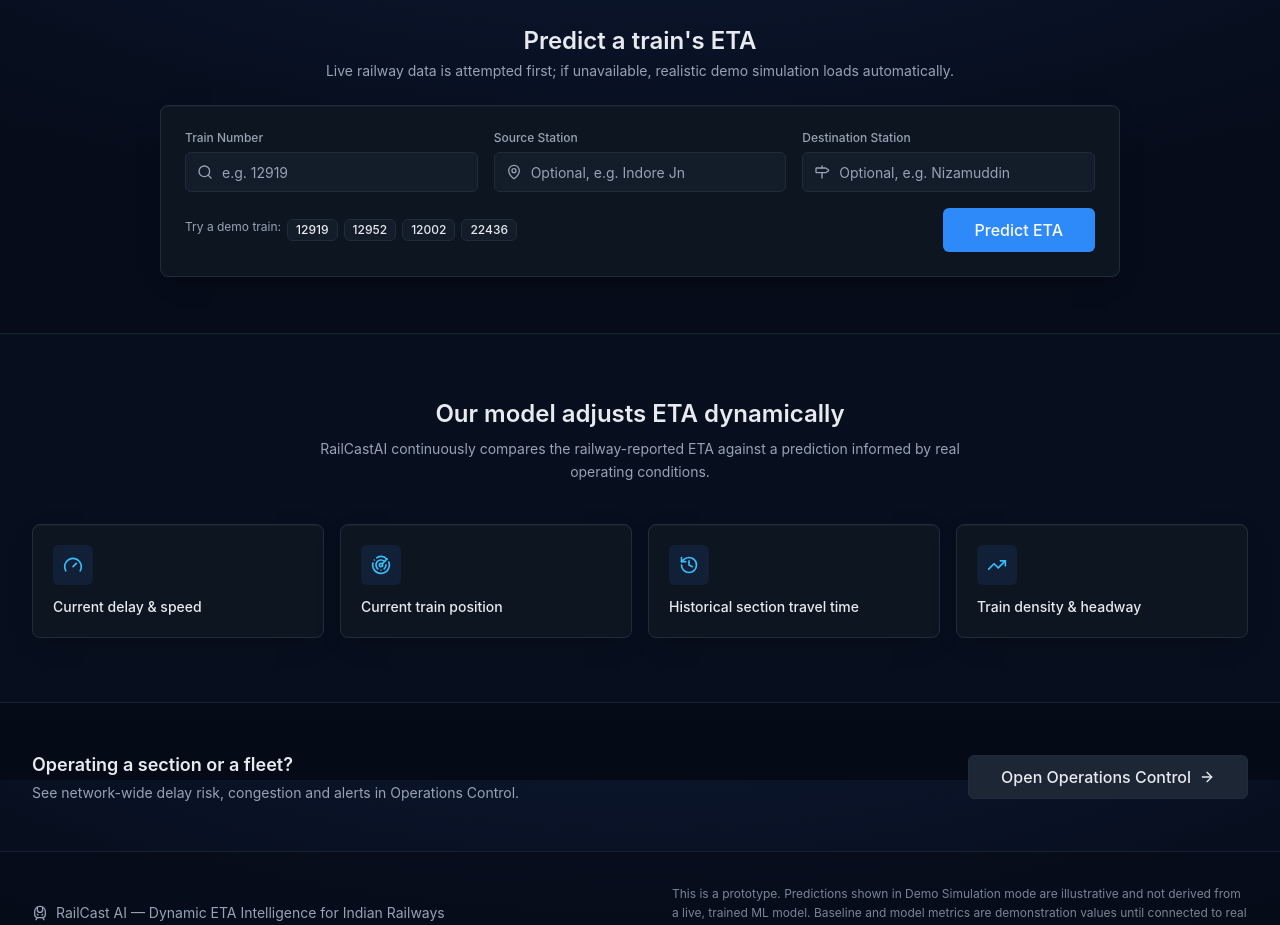
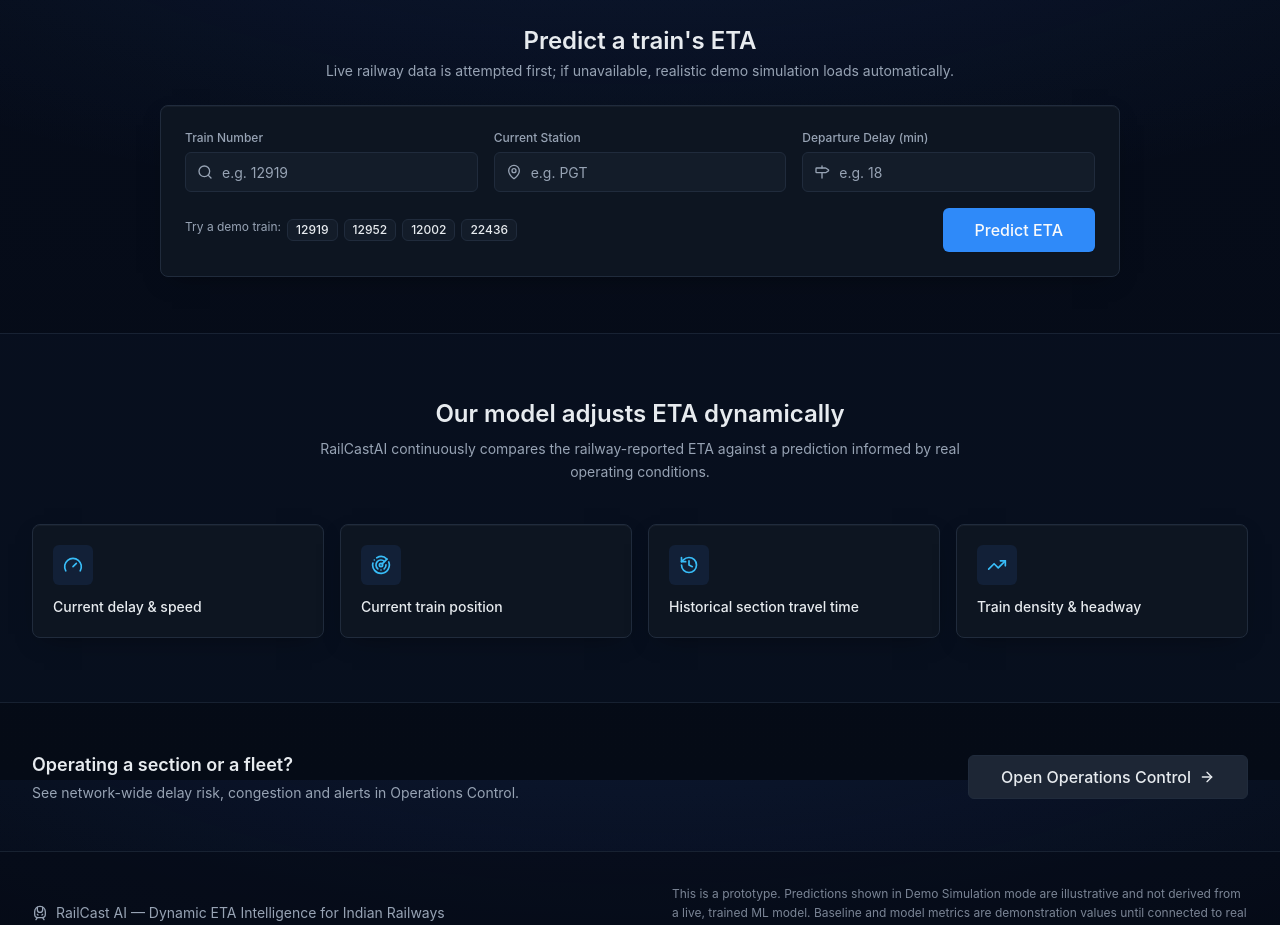
Before and after one commit to CodecrafterGeetika/railcast-ai, a Next.js app: page / in a window 1280 px wide. Shown: the part 820-1745 px from the top of the page. Built offline with nearby package versions, Linux system fonts and the light colour scheme.

Commit message:
Add current station and departure delay inputs
Refactor TrainSearch component to include current station and departure delay inputs. Update form submission to pass current station and delay as query parameters.

```diff
--- a/components/TrainSearch.tsx
+++ b/components/TrainSearch.tsx
@@ -10,32 +10,62 @@
 
 export function TrainSearch({ className }: { className?: string }) {
   const router = useRouter();
+
   const [trainNumber, setTrainNumber] = useState("");
-  const [source, setSource] = useState("");
-  const [destination, setDestination] = useState("");
+  const [currentStation, setCurrentStation] = useState("");
+  const [departureDelay, setDepartureDelay] = useState("");
   const [error, setError] = useState<string | null>(null);
 
   function handleSubmit(e: React.FormEvent) {
     e.preventDefault();
+
     const trimmed = trainNumber.trim();
+
     if (!trimmed) {
       setError("Enter a train number to predict its ETA.");
       return;
     }
+
+    const station = currentStation.trim().toUpperCase();
+    const delay = Number(departureDelay);
+
+    if (!station) {
+      setError("Enter the current station code, e.g. PGT.");
+      return;
+    }
+
+    if (!Number.isFinite(delay)) {
+      setError("Enter the departure delay in minutes.");
+      return;
+    }
+
     setError(null);
-    router.push(`/train/${encodeURIComponent(trimmed)}`);
+
+    router.push(
+      `/train/${encodeURIComponent(
+        trimmed
+      )}?current_station=${encodeURIComponent(
+        station
+      )}&departure_delay=${encodeURIComponent(String(delay))}`
+    );
   }
 
   return (
     <Card className={className}>
       <CardContent className="p-6">
-        <form onSubmit={handleSubmit} className="grid gap-4 sm:grid-cols-3">
+        <form
+          onSubmit={handleSubmit}
+          className="grid gap-4 sm:grid-cols-3"
+        >
+          {/* Train Number */}
           <div className="sm:col-span-1">
             <label className="mb-1.5 block text-xs font-medium text-muted-foreground">
               Train Number
             </label>
+
             <div className="relative">
               <Search className="pointer-events-none absolute left-3 top-1/2 h-4 w-4 -translate-y-1/2 text-muted-foreground" />
+
               <Input
                 value={trainNumber}
                 onChange={(e) => setTrainNumber(e.target.value)}
@@ -45,54 +75,81 @@
               />
             </div>
           </div>
+
+          {/* Current Station */}
           <div className="sm:col-span-1">
             <label className="mb-1.5 block text-xs font-medium text-muted-foreground">
-              Source Station
+              Current Station
             </label>
+
             <div className="relative">
               <MapPin className="pointer-events-none absolute left-3 top-1/2 h-4 w-4 -translate-y-1/2 text-muted-foreground" />
+
               <Input
-                value={source}
-                onChange={(e) => setSource(e.target.value)}
-                placeholder="Optional, e.g. Indore Jn"
-                className="pl-9"
-              />
-            </div>
-          </div>
-          <div className="sm:col-span-1">
-            <label className="mb-1.5 block text-xs font-medium text-muted-foreground">
-              Destination Station
-            </label>
-            <div className="relative">
-              <Milestone className="pointer-events-none absolute left-3 top-1/2 h-4 w-4 -translate-y-1/2 text-muted-foreground" />
-              <Input
-                value={destination}
-                onChange={(e) => setDestination(e.target.value)}
-                placeholder="Optional, e.g. Nizamuddin"
+                value={currentStation}
+                onChange={(e) => setCurrentStation(e.target.value)}
+                placeholder="e.g. PGT"
                 className="pl-9"
               />
             </div>
           </div>
 
+          {/* Departure Delay */}
+          <div className="sm:col-span-1">
+            <label className="mb-1.5 block text-xs font-medium text-muted-foreground">
+              Departure Delay (min)
+            </label>
+
+            <div className="relative">
+              <Milestone className="pointer-events-none absolute left-3 top-1/2 h-4 w-4 -translate-y-1/2 text-muted-foreground" />
+
+              <Input
+                value={departureDelay}
+                onChange={(e) => setDepartureDelay(e.target.value)}
+                placeholder="e.g. 18"
+                type="number"
+                min="0"
+                className="pl-9"
+              />
+            </div>
+          </div>
+
+          {/* Demo trains + Predict button */}
           <div className="flex flex-col gap-2 sm:col-span-3 sm:flex-row sm:items-center sm:justify-between">
             <div className="flex flex-wrap gap-1.5">
-              <span className="text-xs text-muted-foreground">Try a demo train:</span>
+              <span className="text-xs text-muted-foreground">
+                Try a demo train:
+              </span>
+
               {trainSummaries.map((t) => (
                 <button
                   type="button"
                   key={t.trainNumber}
-                  onClick={() => router.push(`/train/${t.trainNumber}`)}
+                  onClick={() =>
+                    router.push(`/train/${t.trainNumber}`)
+                  }
                   className="rounded-md border border-border bg-secondary/40 px-2 py-0.5 text-xs font-medium text-foreground hover:bg-secondary"
                 >
                   {t.trainNumber}
                 </button>
               ))}
             </div>
-            <Button type="submit" size="lg" className="w-full sm:w-auto">
+
+            <Button
+              type="submit"
+              size="lg"
+              className="w-full sm:w-auto"
+            >
               Predict ETA
             </Button>
           </div>
-          {error && <p className="text-xs text-rail-red sm:col-span-3">{error}</p>}
+
+          {/* Validation error */}
+          {error && (
+            <p className="text-xs text-rail-red sm:col-span-3">
+              {error}
+            </p>
+          )}
         </form>
       </CardContent>
     </Card>
```
